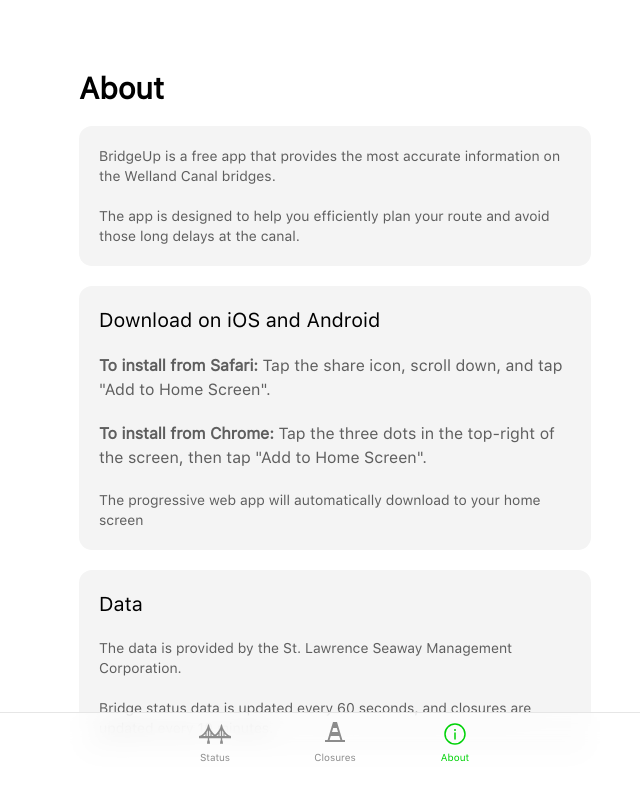
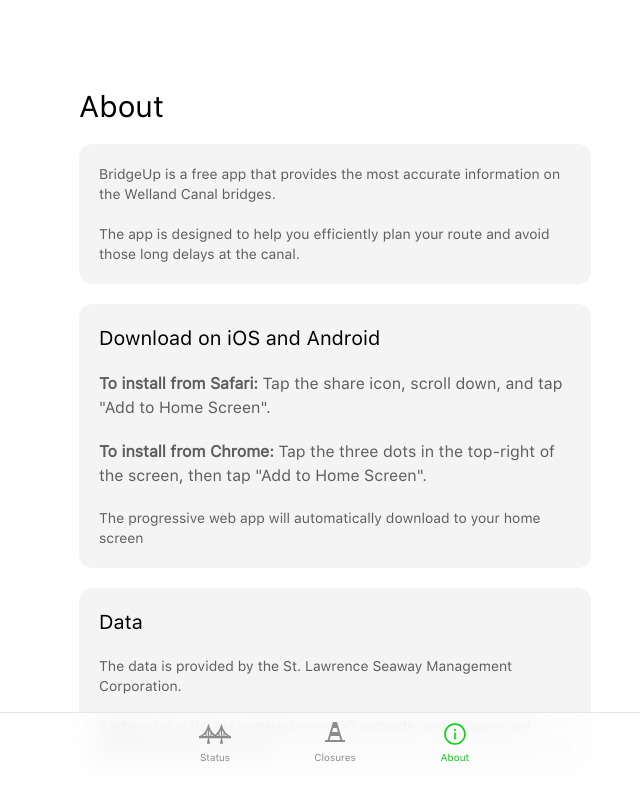
Before and after one commit to Jingyue-Wu/bridgeup, a React (Vite) app: page /about in a window 1280 px wide. Shown: the top 800 px of the page, without its empty margins (305-945 px from the left). Built offline with nearby package versions, Linux system fonts and the light colour scheme.

Commit message:
Update margins

```diff
--- a/src/App.tsx
+++ b/src/App.tsx
@@ -3,7 +3,7 @@
 function App() {
   return (
     <>
-      <div className='min-h-screen font-primary pt-[42px] bg-bg dark:bg-bg_d text-text dark:text-text-light pb-[93px]'>
+      <div className='min-h-screen font-primary pt-[60px] bg-bg dark:bg-bg_d text-text dark:text-text-light pb-[93px]'>
         <div>
           <Outlet />
         </div>
--- a/src/routes/about.tsx
+++ b/src/routes/about.tsx
@@ -2,7 +2,7 @@
   return (
     <>
       <div className='lg:m-auto lg:max-w-[40%] m-[5%]'>
-        <h1 className='text-3xl pt-2 my-5 font-semibold'>About</h1>
+        <h1 className='text-3xl pt-2 my-5'>About</h1>
 
         <div className='border-0 my-5 p-5 rounded-[13px] bg-card dark:bg-card_d'>
           <h2 className=' text-sm font-thin text-text2 dark:text-text2_d mb-5'>
--- a/src/routes/closures.tsx
+++ b/src/routes/closures.tsx
@@ -29,7 +29,7 @@
   return (
     <>
       <div className='lg:m-auto lg:max-w-[40%] m-[5%]'>
-        <h1 className='text-3xl pt-2 my-5 font-semibold'>Closures</h1>
+        <h1 className='text-3xl pt-2 my-5'>Closures</h1>
         {closures.length !== 0 ? (
           closures.map((closure) => (
             <ClosureCard closure={closure} key={closure.id} />
--- a/src/routes/status.tsx
+++ b/src/routes/status.tsx
@@ -29,7 +29,7 @@
   return (
     <>
       <div className='lg:m-auto lg:max-w-[40%] m-[5%]'>
-        <h1 className='text-3xl pt-2 my-5 font-semibold'>Bridge Status</h1>
+        <h1 className='text-3xl pt-2 my-5'>Bridge Status</h1>
 
 
         {bridges.map((bridge) => (
```
